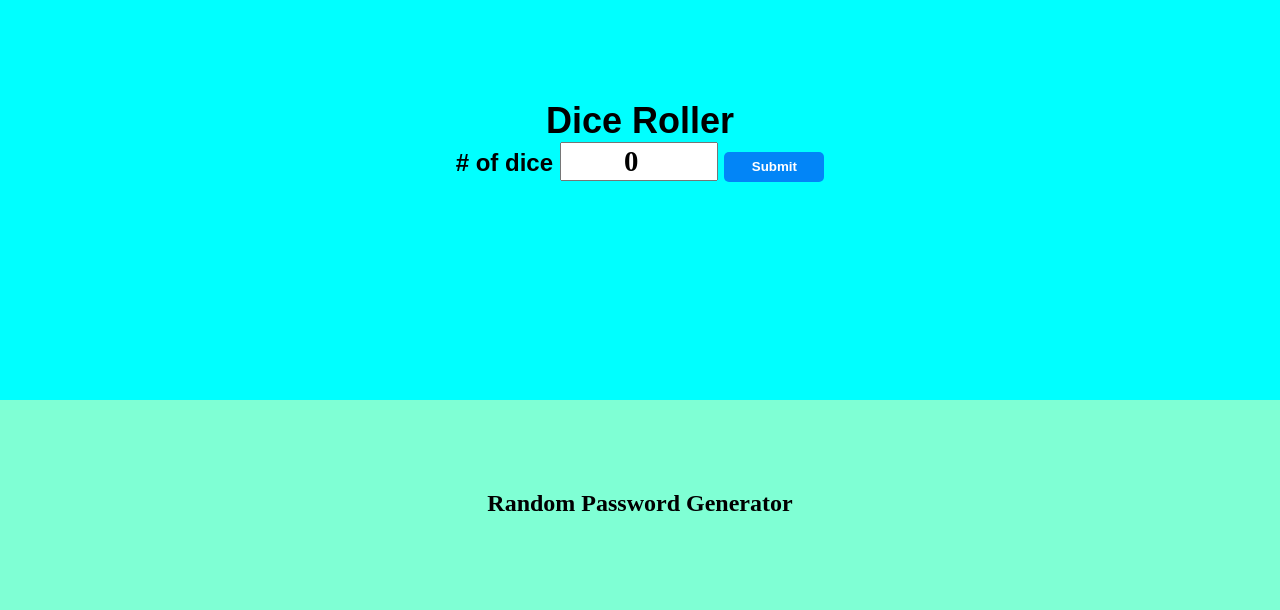
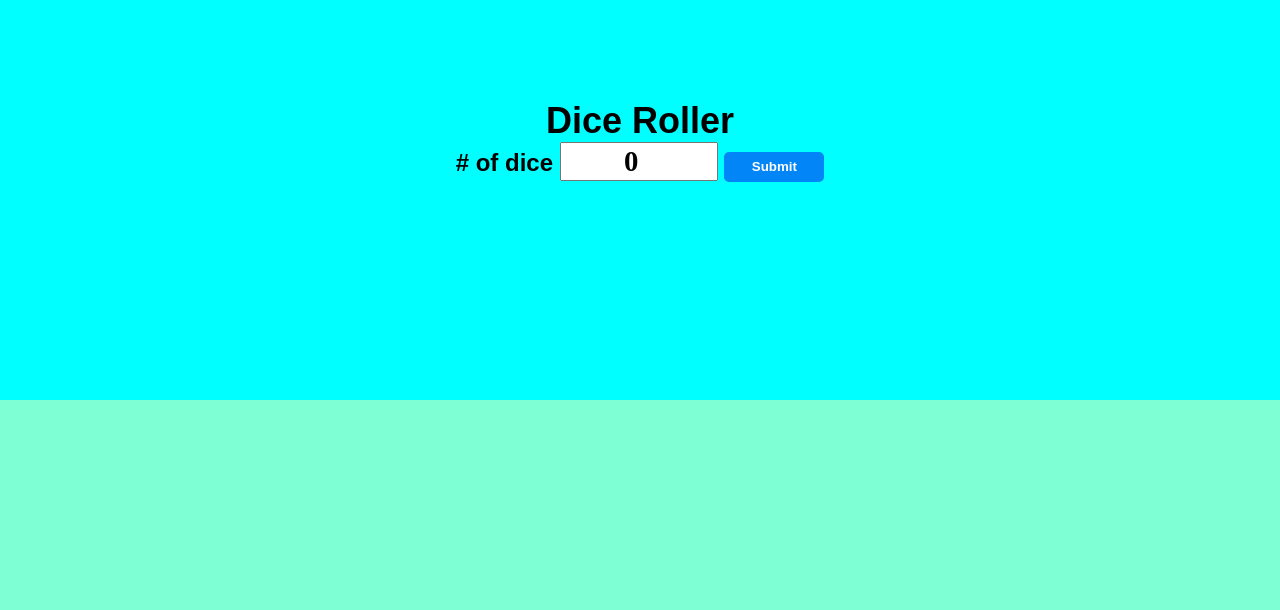
Before and after one commit to Akhil-11001/diceroller, a plain HTML site: page index.html in a window 1280 px wide. Drawn offline with Linux system fonts and the light colour scheme.

Commit message:
Update index.html

```diff
--- a/index.html
+++ b/index.html
@@ -22,7 +22,7 @@
 
         <div id="passGen">
 
-            <h1>Random Password Generator</h1>
+<!--             <h1>Random Password Generator</h1> -->
 
         </div>
 
```
